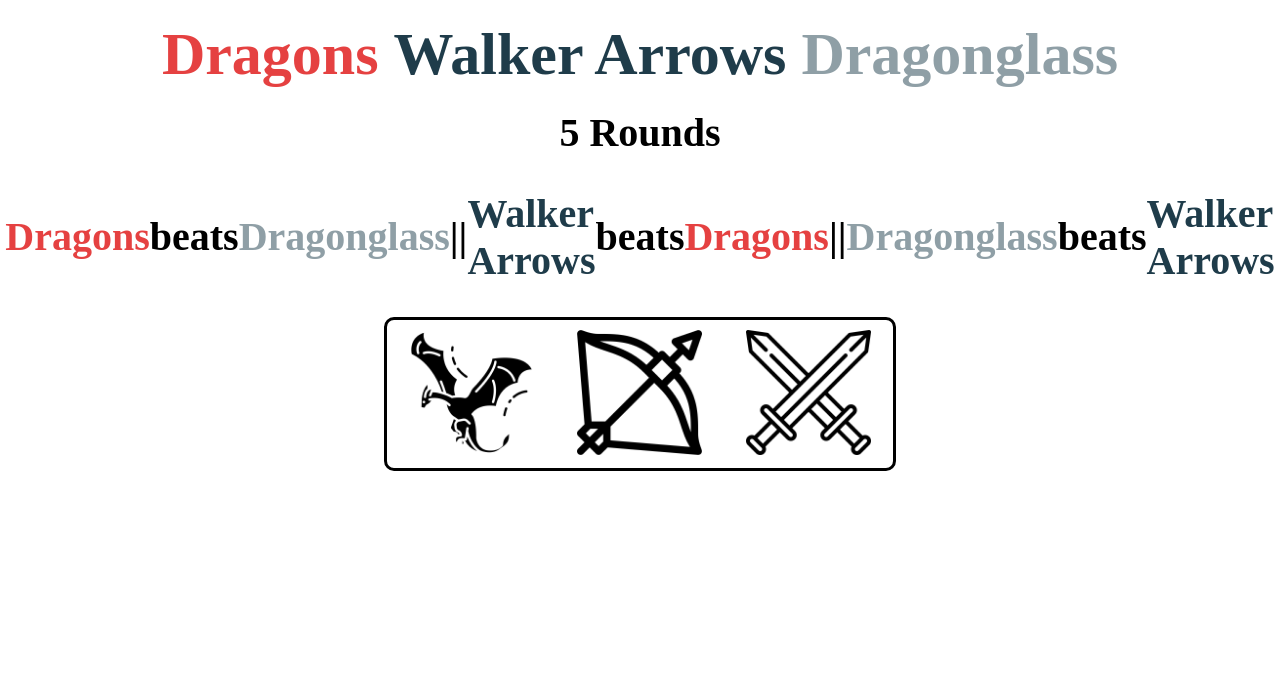
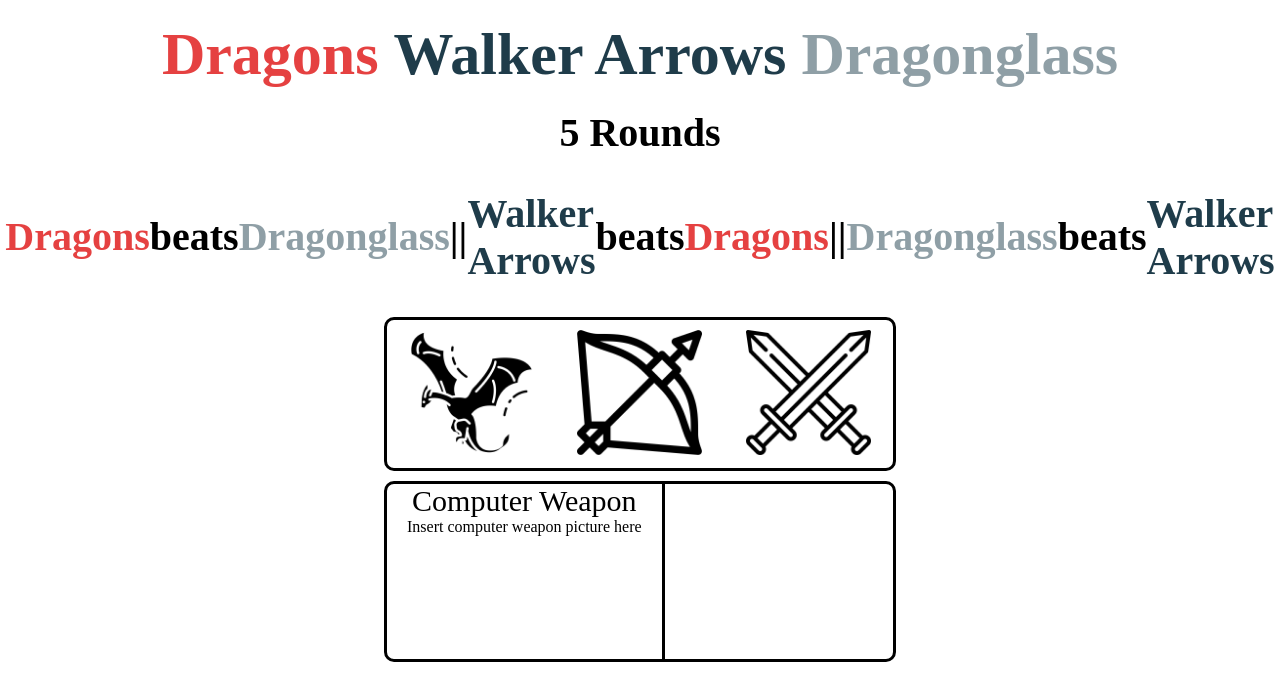
Before and after one commit to Warmflapjacks/Rock-Paper-Scissors, a plain HTML site: page index.html in a window 1280 px wide. Drawn offline with Linux system fonts and the light colour scheme; a web font is replaced by a local one.

Commit message:
Move final-result from parent container. Add left/right containers to parent

```diff
--- a/index.html
+++ b/index.html
@@ -56,14 +56,19 @@
             <button id = "scissors"><img class = "images" src = "images/cross-swords.png"></button>
         </div>
 
-        <div id = "result-container">
-            <div id = "game-log"></div>
-            <div id = "player-running-count"></div>
-            <div id = "computer-running-count"></div>
-            <div id = "final-result"></div>
+        <div class = "result-container">
+            <div class = "left-side">
+                <div id = "computer-weapon">Computer Weapon</div>
+                <div id = "computer-weapon-picture">Insert computer weapon picture here</div>
+            </div>
+            <div class = "right-side">
+                <div id = "player-running-count"></div>
+                <div id = "computer-running-count"></div>
+                <div id = "game-log"></div>
+            </div>
         </div>
+        <div id = "final-result"></div>
     </div>
-
 </body>
 
 </html>
```
